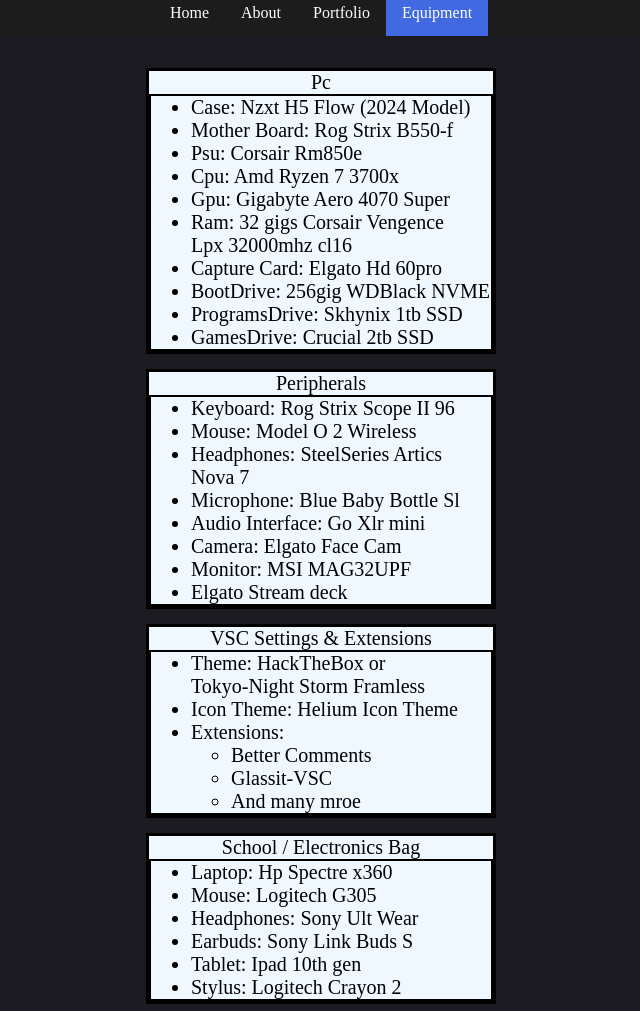
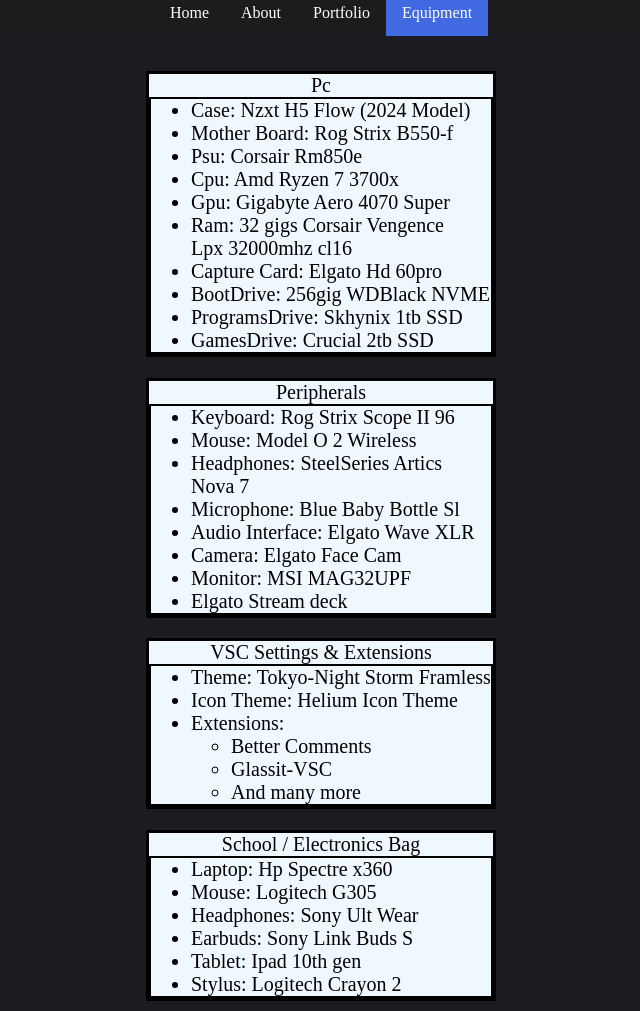
Before and after one commit to Alexdoesvoices/Alexdoesvoice-HTML-Site-V2, a plain HTML site: page Pages/equipment.html in a window 1280 px wide. Shown: the whole page, without its empty margins (319-959 px from the left). Drawn offline with Linux system fonts and the light colour scheme.

Commit message:
Updated Equipments Page

```diff
--- a/Pages/equipment.html
+++ b/Pages/equipment.html
@@ -45,7 +45,7 @@
       <li>Mouse: Model O 2 Wireless</li>
       <li>Headphones: SteelSeries Artics <br>Nova 7</li>
       <li>Microphone: Blue Baby Bottle Sl</li>
-      <li>Audio Interface: Go Xlr mini</li>
+      <li>Audio Interface: Elgato Wave XLR</li>
       <li>Camera: Elgato Face Cam</li>
       <li>Monitor: MSI MAG32UPF</li>
       <li>Elgato Stream deck</li>
@@ -55,14 +55,13 @@
          <div class="borderer" style="background-color: aliceblue; font-size: 20px; margin: auto; border: solid; text-align: center; position: relative; ;">
             VSC Settings & Extensions
          <ul class="borderer" style="margin: auto; width: 300px; border: 2px solid; text-align: justify;">
-        <li>Theme: HackTheBox or <br> Tokyo-Night Storm Framless</li>
+        <li>Theme: Tokyo-Night Storm Framless</li>
         <li>Icon Theme: Helium Icon Theme</li>
-        <!--TODO: Add back at somepoint -->
         <li>Extensions:
          <ul>
             <li>Better Comments</li>
             <li>Glassit-VSC</li>
-            <li>And many mroe</li>
+            <li>And many more</li>
          </ul>
       </li>
         </ul>
```
